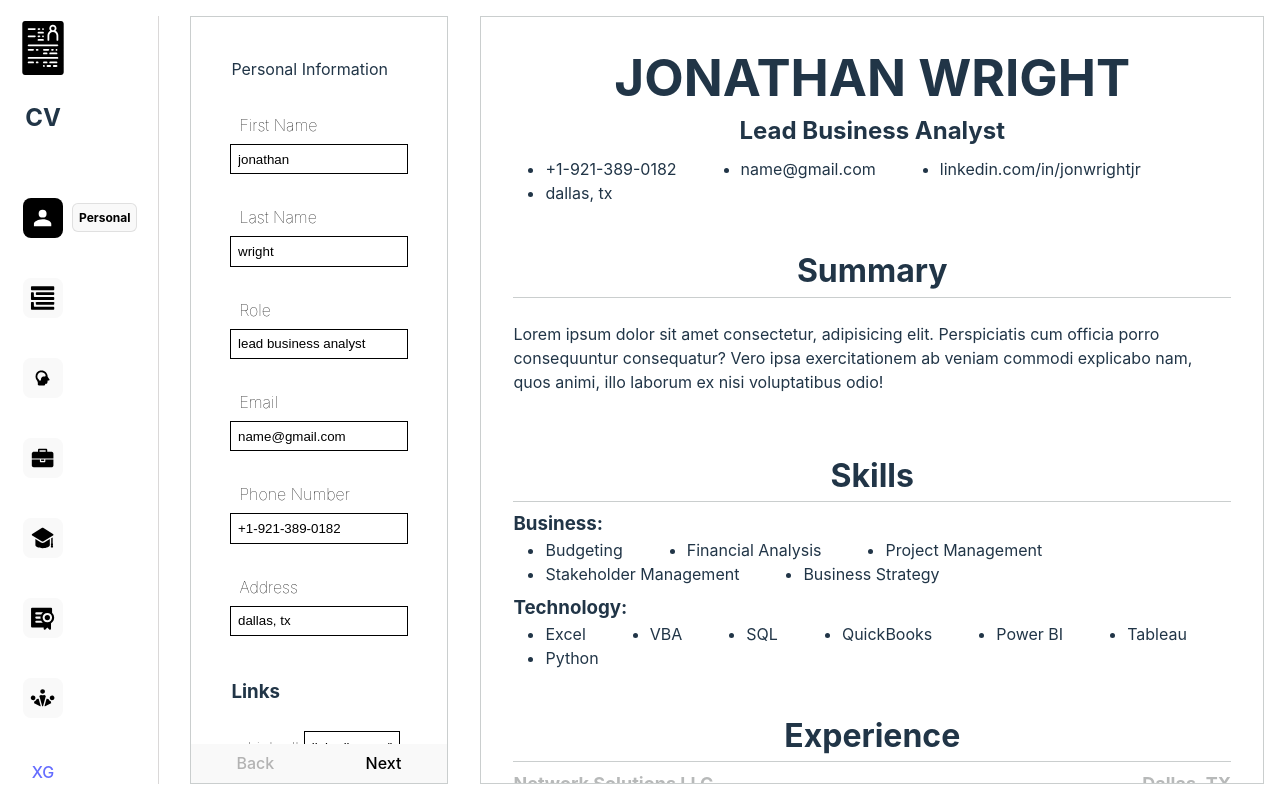
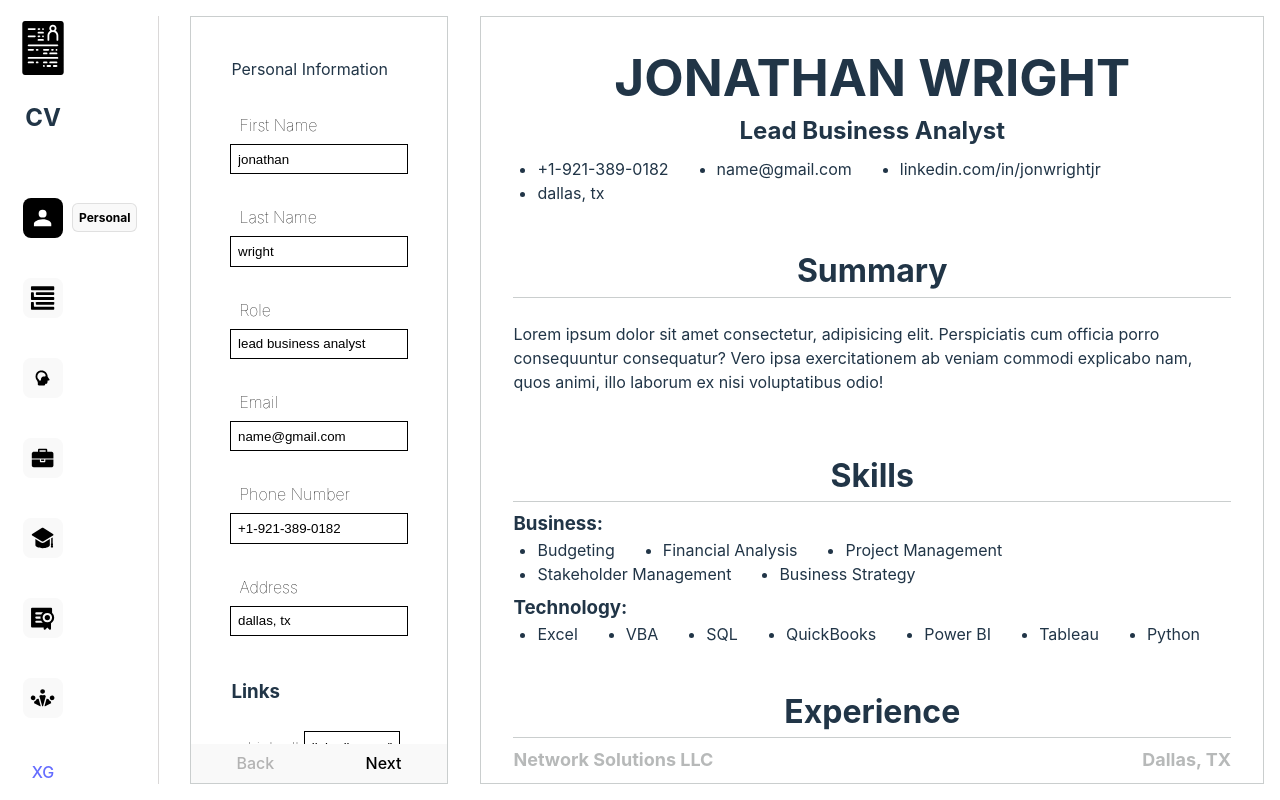
Before and after one commit to SaurabhGurjar/resume, a React (Vite) app: page / in a window 1280 px wide. Built offline with nearby package versions, Linux system fonts and the light colour scheme.

Commit message:
style: change list item indentation and spacing.

```diff
--- a/src/styles/cv-preview.css
+++ b/src/styles/cv-preview.css
@@ -33,8 +33,8 @@
   display: flex;
   flex-wrap: wrap;
   li {
-    margin-left: 2em;
-    margin-right: 2em;
+    margin-left: 1.5em;
+    margin-right: 1.5em;
   }
 }
 
```
